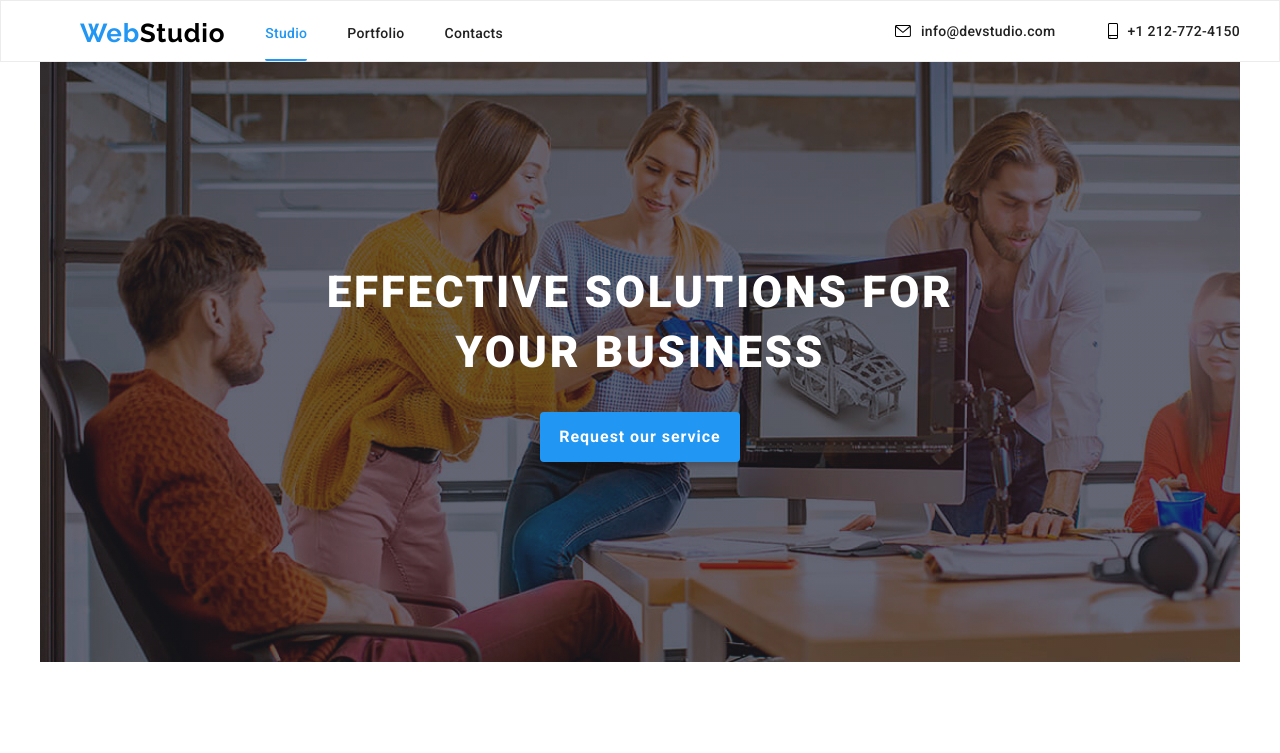
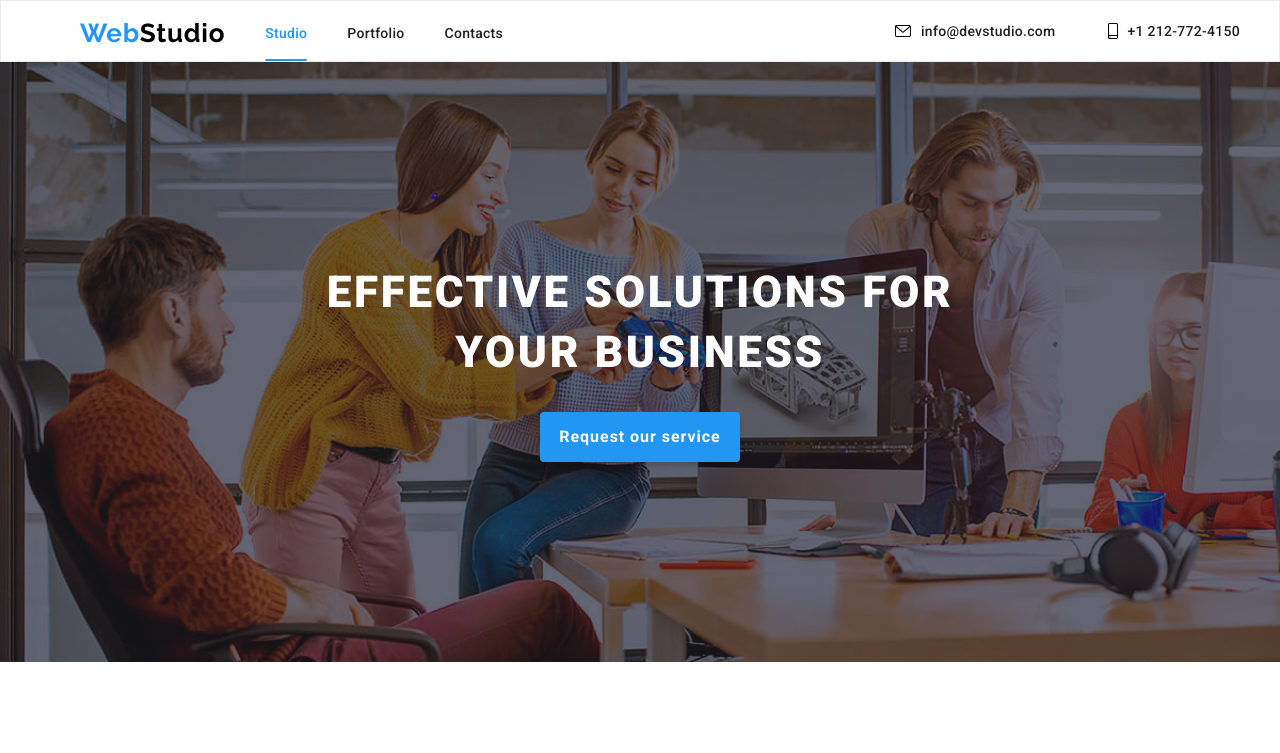
Before and after one commit to MihailMichael/goit-markup-hw-05, a plain HTML site: page index.html in a window 1280 px wide. Shown: the top 753 px of the page. Drawn offline with nearby package versions, Linux system fonts and the light colour scheme.

Commit message:
goit-markup-hw-05

```diff
--- a/css/styles.css
+++ b/css/styles.css
@@ -162,22 +162,24 @@ body {
 .container-first-section {
   display: flex;
   width: 1200px;
-
   flex-direction: column;
   align-items: center;
   justify-content: center;
   gap: 30px;
+}
+.first-section {
+  display: flex;
+  justify-content: center;
   background-image: linear-gradient(
       to bottom,
       rgba(47, 48, 58, 0.4),
       rgba(47, 48, 58, 0.4)
     ),
     url(../images/efective\ solution.jpg);
-}
-.first-section {
+  width: auto;
   height: 600px;
-  display: flex;
-  justify-content: center;
+  background-repeat: no-repeat;
+  background-size: cover;
 }
 .title-motto {
   width: 763px;
```
